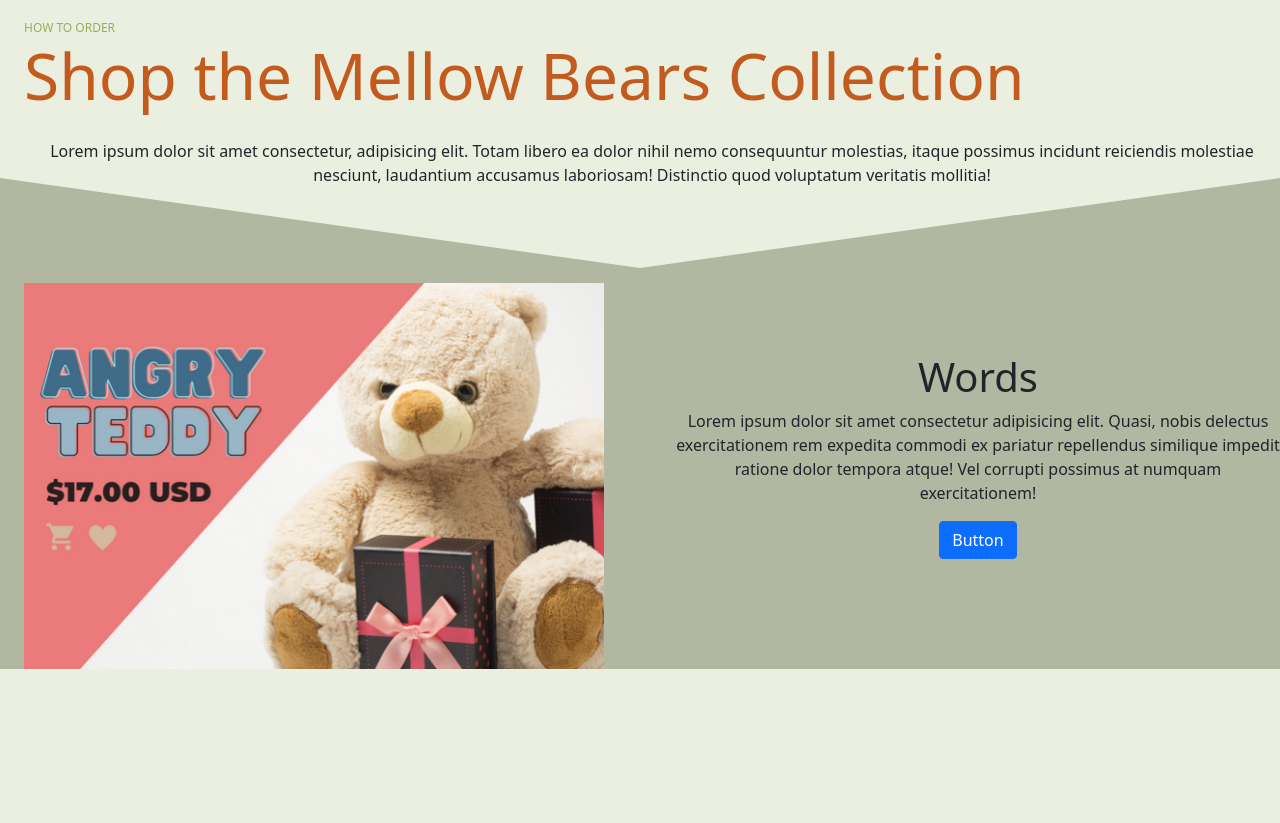
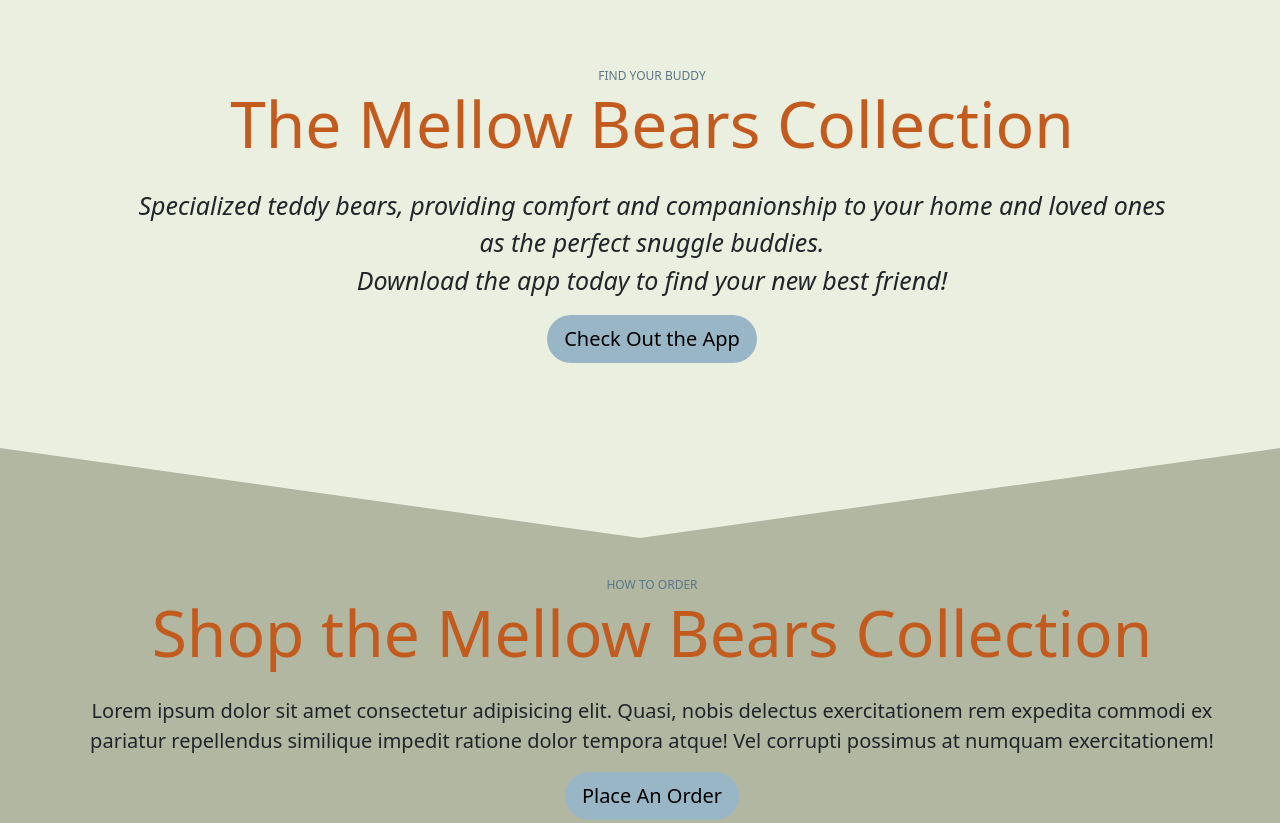
Before and after one commit to tam-114/mellowbears, a plain HTML site: page index.html in a window 1280 px wide. Shown: the part 602-1425 px from the top of the page. Before the commit the page ends 1271 px from the top, so only its background shows below. Drawn offline with nearby package versions, Linux system fonts and the light colour scheme.

Commit message:
removed carousel

```diff
--- a/css/styles.css
+++ b/css/styles.css
@@ -72,7 +72,7 @@ div.bg-image {
 
 .content2-bg {
     background-color: var(--darkgreen);
-    height: auto;
+    height: 600px;
     width: 100%;
     position: relative;
     z-index: 0;
@@ -84,7 +84,7 @@ div.bg-image {
     width: 50%;
     height: 200px;
     position: absolute; /*Keeps skew where you want it */
-    top: -60px;
+    top: -70px;
     left: 0;
     background-color: var(--darkgreen);
     transform: skewY(8deg);
@@ -97,7 +97,7 @@ div.bg-image {
     width: 50%;
     height: 200px;
     position: absolute;
-    top: -60px;
+    top: -70px;
     right: 0;
     background-color: var(--darkgreen);
     transform: skewY(-8deg);
@@ -106,7 +106,7 @@ div.bg-image {
 .sect-label {
     font-weight: 500;
     font-size: 12px;
-    color: var(--darker-green);
+    color: var(--darkblue);
 }
 
 .display-3 {
@@ -116,11 +116,8 @@ div.bg-image {
 .section-text {
     position: relative;
     z-index: 1;
+    margin-top: 200px;
 }
 
-.lay-over {
-    position: relative;
-    margin-top: 200px;
-    padding-top: 50px;
-    z-index: 100;
-}
+/* .content3 {
+} */
--- a/index.html
+++ b/index.html
@@ -68,40 +68,40 @@
 </section> <!--End Hero & Navigation section-->
 
 <!-- Content -->
-<section class="content1-bg">
-    <div class="pt-3 ps-4">
-        <span class="sect-label">HOW TO ORDER</span>
-        <h1 class="display-3 pb-3">Shop the Mellow Bears Collection</h1>
-        <p class="mb-5 pb-5 text-center">Lorem ipsum dolor sit amet consectetur, adipisicing elit. Totam libero ea dolor nihil nemo consequuntur molestias, itaque possimus incidunt reiciendis molestiae nesciunt, laudantium accusamus laboriosam! Distinctio quod voluptatum veritatis mollitia!</p>
+<section class="content1-bg pt-5">
+    <div class="pt-3 ps-4 text-center">
+        <span class="sect-label">FIND YOUR BUDDY</span>
+        <h1 class="display-3 pb-3">The Mellow Bears Collection</h1>
+        <div class="container ps-5 pe-5">
+        <p style="font-size: 25px; font-style: italic;">Specialized teddy bears, providing comfort and companionship to your home and loved ones as the perfect snuggle buddies.
+        <br>
+        Download the app today to find your new best friend!
+        </p>
+        <a class="btn btn-lg btn-hero" href="#contact" role="button">Check Out the App</a>
+        </div>
     </div>
 </section>
 
 
 <section class="content2-bg">
-    <div class="row d-flex justify-content-center align-items-center">
-        <div class="col">
-            <!-- Carousel overlap -->
-            <div class="container">
-                <div id="carouselExampleSlidesOnly" class="carousel slide" data-bs-ride="carousel">
-                <div class="carousel-inner">
-                    <div class="carousel-item active">
-                    <img src="images/bench-teddy-600-400px.png" class="d-block w-100" alt="bench teddy graphic">
-                    </div>
-                    <div class="carousel-item">
-                    <img src="images/angry-teddy-600-400px.png" class="d-block w-100" alt="angry teddy graphic">
-                    </div>
-                    <div class="carousel-item">
-                    <img src="images/colorful-teddy-600-400px.png" class="d-block w-100" alt="colorful teddy graphic">
-                    </div>
-                </div>
-                </div>
+            <div class="section-text pt-2 ps-4 mb-5 text-center">
+               <span class="sect-label">HOW TO ORDER</span>
+        <h1 class="display-3 pb-3">Shop the Mellow Bears Collection</h1>
+                <p style="font-size: 20px;" class="ps-5 pe-5">Lorem ipsum dolor sit amet consectetur adipisicing elit. Quasi, nobis delectus exercitationem rem expedita commodi ex pariatur repellendus similique impedit ratione dolor tempora atque! Vel corrupti possimus at numquam exercitationem!</p>
+                <a class="btn btn-lg btn-hero" href="#contact" role="button">Place An Order</a>
             </div>
+    </div>
+
+</section>
+
+<section class="content3">
+    <div class="container">
+        <div class="row d-flex justify-content-center align-items-center">
+            <div class="col-md-6">
+                <p>Lorem ipsum dolor sit amet consectetur adipisicing elit. Nemo vel quaerat facilis atque obcaecati incidunt cupiditate repudiandae ex. Architecto vel eligendi iste autem vero debitis recusandae, ea voluptates aspernatur laudantium.</p>
             </div>
-            <div class="col">
-            <div class="section-text pt-2 ps-4 mb-5 text-center">
-                <h1>Words</h1>
-                <p>Lorem ipsum dolor sit amet consectetur adipisicing elit. Quasi, nobis delectus exercitationem rem expedita commodi ex pariatur repellendus similique impedit ratione dolor tempora atque! Vel corrupti possimus at numquam exercitationem!</p>
-                <button class="btn btn-primary">Button</button>
+            <div class="col-md-6">
+                <p>Lorem ipsum dolor sit amet consectetur adipisicing elit. Perspiciatis tempore quaerat cupiditate totam accusamus nulla beatae repellendus, aliquam amet itaque deleniti nam eaque quidem aspernatur sunt a autem, non provident.</p>
             </div>
         </div>
     </div>
```
